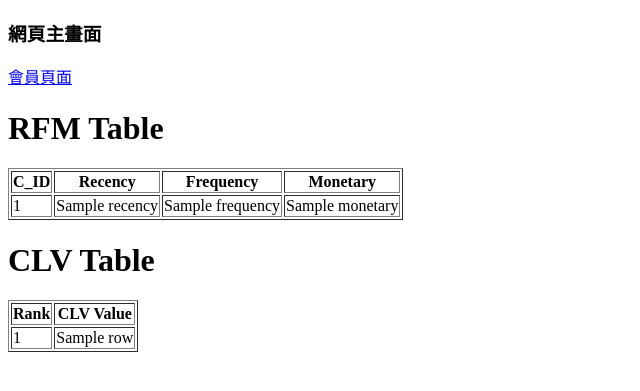
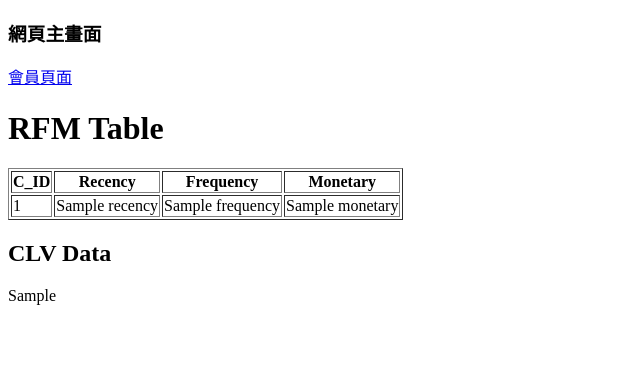
Before and after one commit to chiaoyin23/digital_business, a Flask app: template templates/index.html in a window 1280 px wide. Shown: the top 391 px of the page, without its empty margins (0-640 px from the left). Run offline with Flask 3, Linux system fonts and the light colour scheme; the template is opened without the code that fills it: most values are stand-ins (such as "Sample title", 1, 10 or a date in 2020).

Commit message:
fix type error

```diff
--- a/app.py
+++ b/app.py
@@ -43,9 +43,10 @@
     retain = rfm[rfm['frequency']>1] #我們只取出購買頻率>1的(不是短期單次的顧客)
     ggf = GammaGammaFitter(penalizer_coef=0.001)
     ggf.fit(retain['frequency'],retain['monetary'])
-    ggf.conditional_expected_average_profit(rfm['frequency'],rfm['recency'],rfm['senior'])
+    conditional_avg_profit = ggf.conditional_expected_average_profit(rfm['frequency'],rfm['recency'])
 
-    bgf = BetaGeoFitter(penalizer_coef=0.001).fit(rfm['frequency'],rfm['recency'],rfm['senior'])
+    bgf = BetaGeoFitter(penalizer_coef=0.1).fit(rfm['frequency'], rfm['recency'], rfm['senior'])
+
 
     clv = ggf.customer_lifetime_value(
         bgf,
@@ -63,19 +64,19 @@
     for i in range(len(clv)):
       table.append([i+1, round(clv_list[i],2)])
 
-    return table
+    clv_df = pd.DataFrame(table, columns=['Customer Number', 'CLV Value'])
 
-    #顧客終身價值公式
-    # method1 = rfm['monetary']*6
-    # method2 = rfm['monetary'] * rfm['frequency']
-    # method3 = method1 / np.count(rfm['C_ID'])
+
+    return clv_df
 
 
 # 建立路徑 / 對應的處理函式
 @app.route("/")
 def index():
     rfm_data = getRFM()
-    return render_template("index.html", rfm_data=rfm_data)
+    clv_data = getCLV()
+
+    return render_template("index.html", rfm_data=rfm_data,clv_data=clv_data)
 
 @app.route("/member1")
 def member1():
--- a/templates/index.html
+++ b/templates/index.html
@@ -31,20 +31,8 @@
             </tr>
         {% endfor %}
     </table>
-
-    <h1>CLV Table</h1>
-    <table border="1">
-        <tr>
-            <th>Rank</th>
-            <th>CLV Value</th>
-        </tr>
-        {% for row in clv_data %}
-            <tr>
-                <td>{{ row[0] }}</td>
-                <td>{{ row[1] }}</td>
-            </tr>
-        {% endfor %}
-    </table>
+    <h2>CLV Data</h2>
+    {{ clv_data.to_html() | safe }}
 
 </body>
 </html>
```
Also changed, not shown: ltv.py (deleted).
